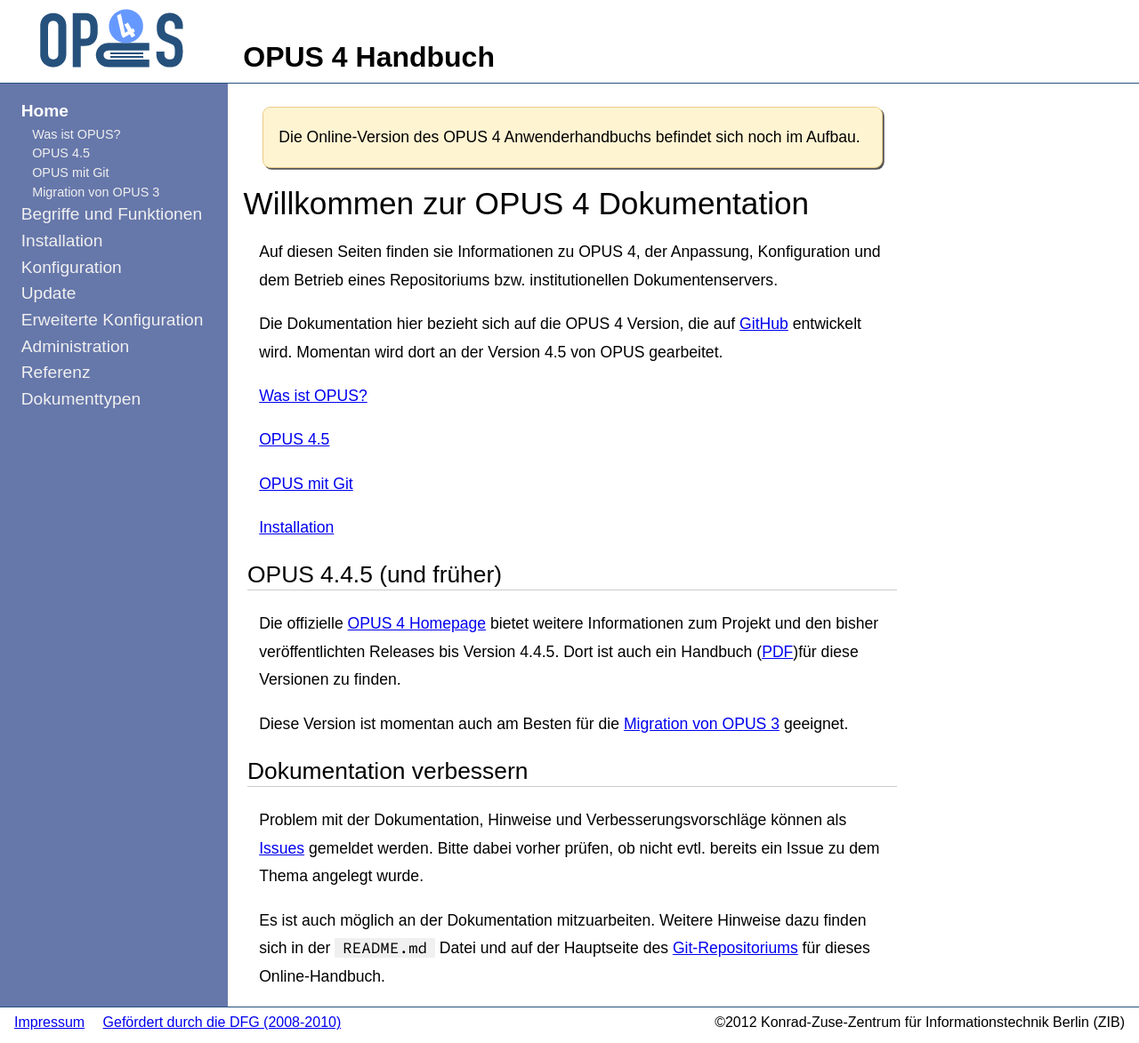
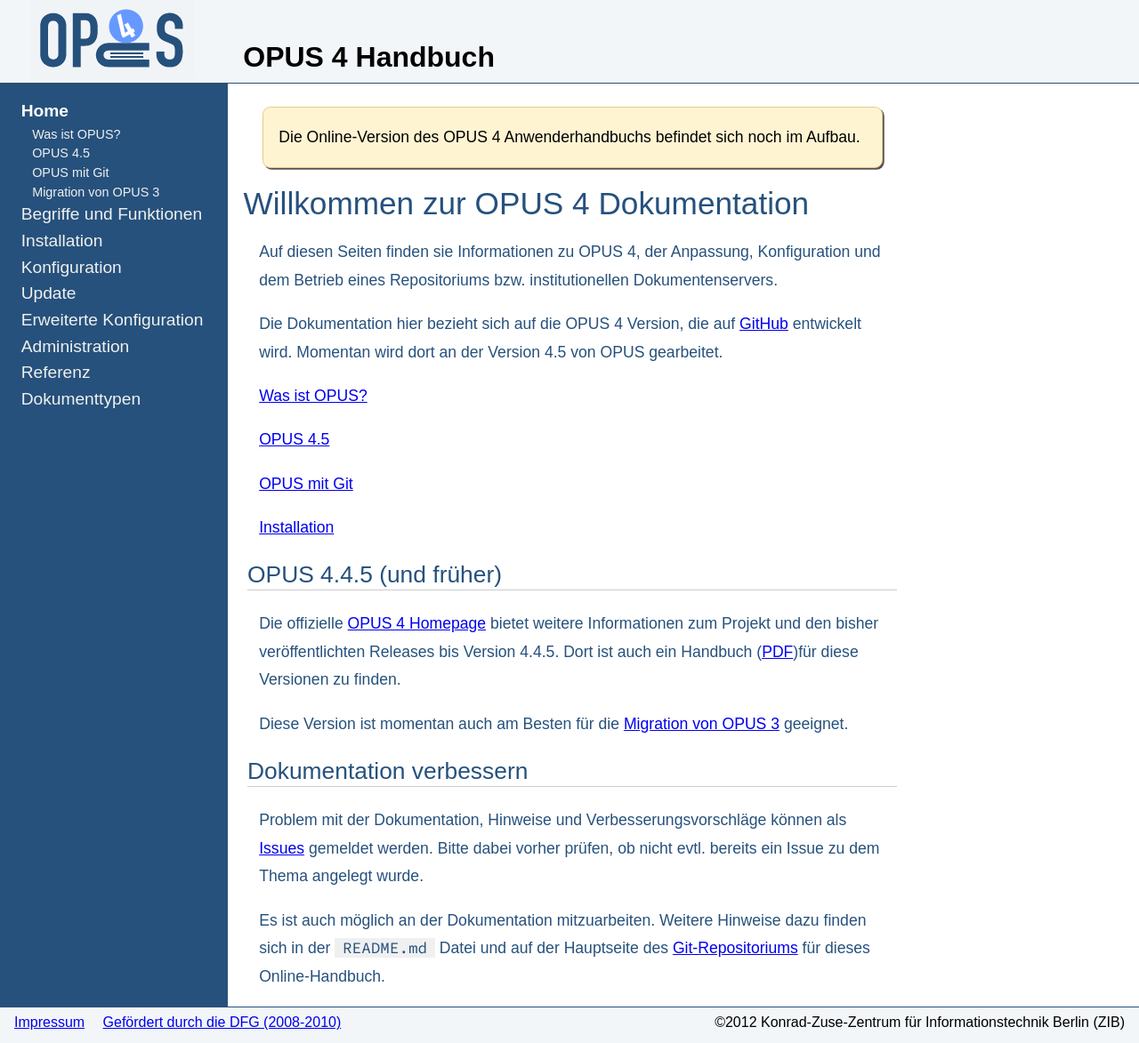
Before and after one commit to OPUS4/userdoc, a Jekyll site: the page built from index.md, in a window 1280 px wide. Shown: the whole page at 89% size. Built offline with Jekyll 4.4.1, drawn with Linux system fonts in a browser that asks for light colours.

Commit message:
#2 - Farben angepasst. Logo mit neuer Hintergrundfarbe hinzugefügt.

```diff
--- a/_includes/header.html
+++ b/_includes/header.html
@@ -1,6 +1,6 @@
 <div id="header">
     <div class="logo">
-        <a href="{{site.baseurl}}/index.html"><img src="{{site.baseurl}}/img/opus-logo.gif" /></a>
+        <a href="{{site.baseurl}}/index.html"><img src="{{site.baseurl}}/img/opus-logo-bg2.gif" /></a>
     </div>
     <div class="title">
         OPUS 4 Handbuch
--- a/css/style.css
+++ b/css/style.css
@@ -1,7 +1,7 @@
 body {
-    background: white;
     margin: 0em;
     font-family: 'Open Sans Pro', sans-serif;
+    background: #f3f6f8;
 }
 
 #header {
@@ -38,8 +38,8 @@ body {
 
 #navigation {
     display: table-cell;
-    color: white;
-    background-color: #6677aa;
+    color: black;
+    background-color: #26517c;
     width: 20%;
     min-width: 12em;
     padding: 1em 1em;
@@ -99,6 +99,8 @@ body {
     vertical-align: top;
     font-size: 1.1em;
     line-height: 180%;
+    color: #26517d;
+    background-color: white; /* #f3f6f8; */
 }
 
 #content-wrapper {
@@ -166,6 +168,7 @@ body {
     border-top: 1px solid #26517c;
     padding-top: 0.5em;
     clear: both;
+    min-height: 2em;
 }
 
 #footer a {
```
Also changed, not shown: img/opus-logo-bg2.gif (added).
